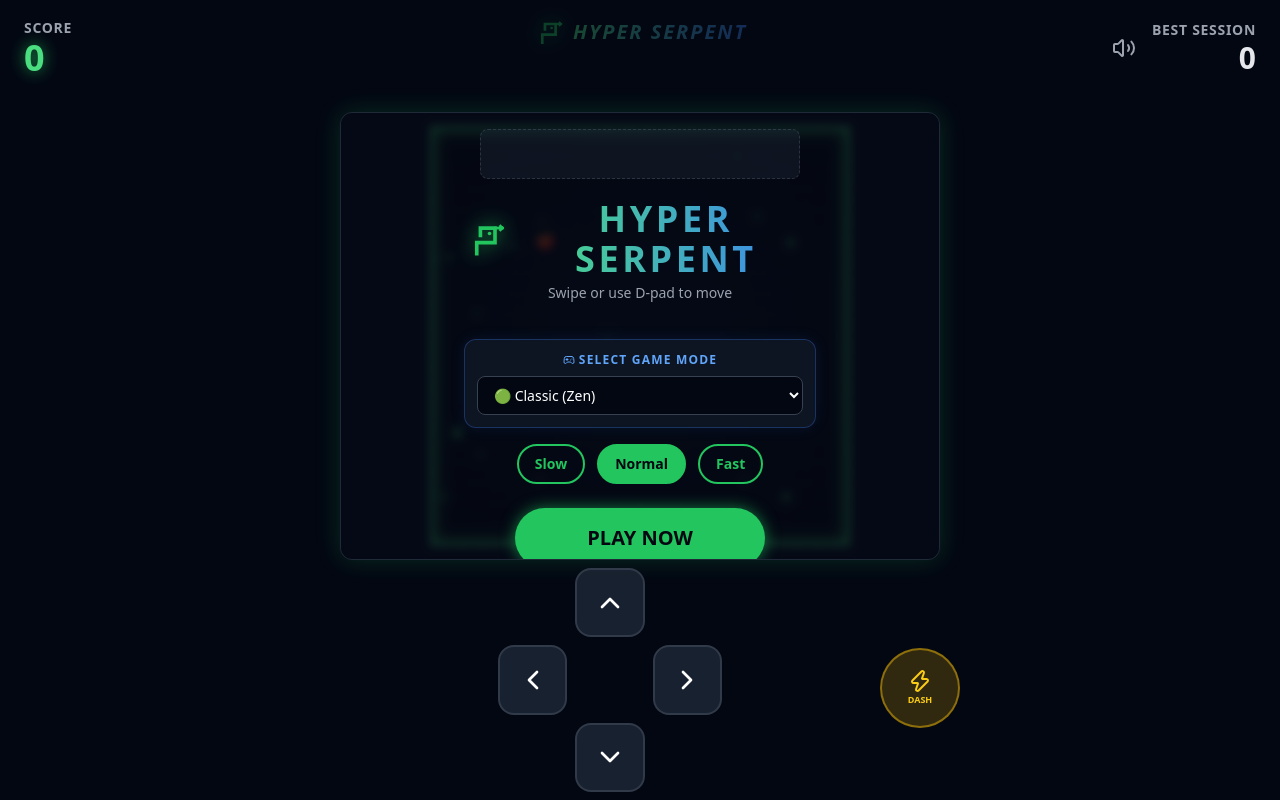
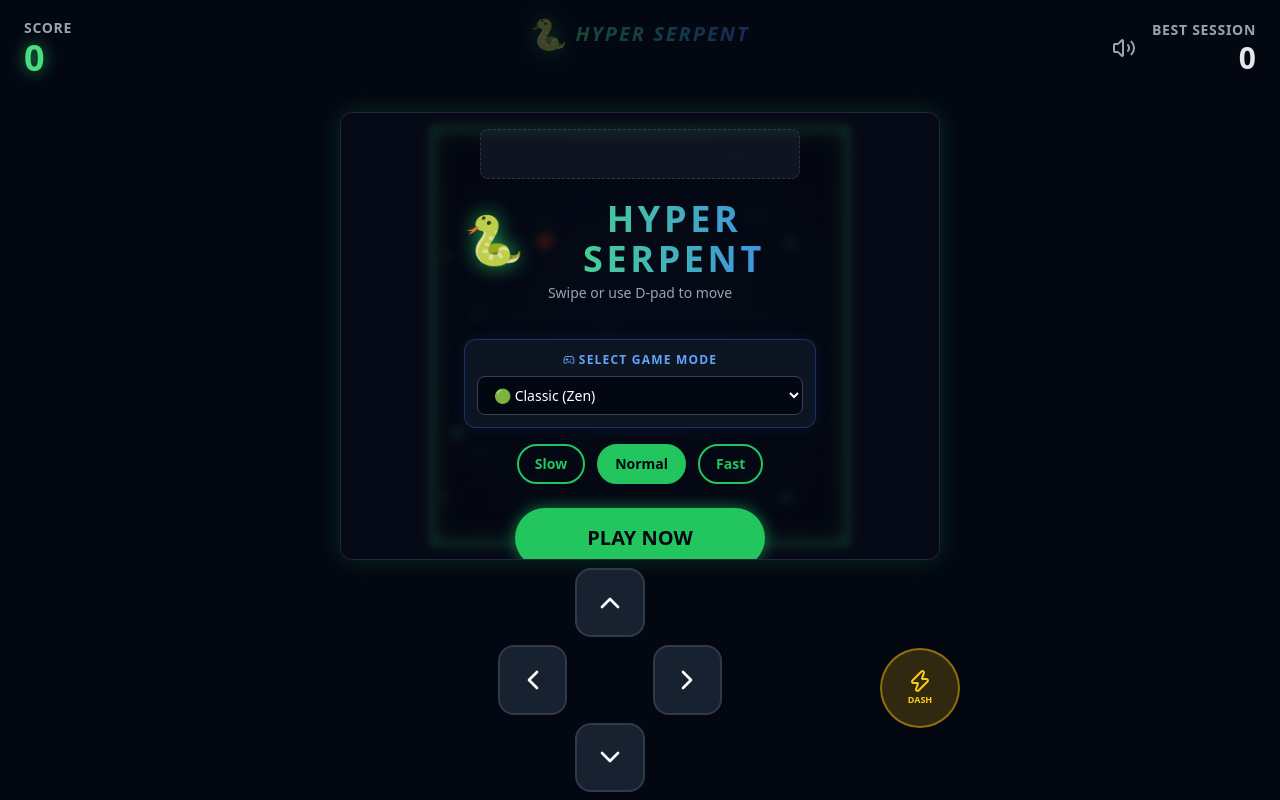
Before and after one commit to anupkaldate1-ops/Smartphone-Snake, a plain HTML site: page index.html in a window 1280 px wide. Drawn offline with nearby package versions, Linux system fonts and the light colour scheme.

```diff
--- a/index.html
+++ b/index.html
@@ -136,15 +136,9 @@
             </div>
         </div>
 
-        <!-- Sleek Custom SVG Logo -->
+        <!-- Sleek Custom Emoji Logo -->
         <div class="absolute left-1/2 top-4 transform -translate-x-1/2 flex items-center justify-center gap-2 opacity-30 pointer-events-none z-0 hidden md:flex">
-            <svg class="w-7 h-7 md:w-8 md:h-8 text-green-500 logo-glow" viewBox="0 0 24 24" fill="none" stroke="currentColor" stroke-width="2" stroke-linecap="square">
-               <polyline points="7,20 7,14 17,14 17,6 9,6 9,10" />
-               <circle cx="14" cy="9" r="1" fill="currentColor" stroke="none" />
-               <line x1="17" y1="6" x2="21" y2="6" stroke-width="1.5" />
-               <line x1="20" y1="5" x2="21" y2="6" stroke-width="1.5" />
-               <line x1="20" y1="7" x2="21" y2="6" stroke-width="1.5" />
-            </svg>
+            <span class="text-2xl md:text-3xl logo-glow">🐍</span>
             <span class="text-xl font-black italic tracking-widest text-transparent bg-clip-text bg-gradient-to-r from-green-400 to-blue-500">HYPER SERPENT</span>
         </div>
     </header>
@@ -172,13 +166,7 @@
                     </div>
 
                     <div class="flex items-center justify-center gap-2 mt-2 mb-1">
-                        <svg class="w-10 h-10 md:w-12 md:h-12 text-green-500 logo-glow" viewBox="0 0 24 24" fill="none" stroke="currentColor" stroke-width="2" stroke-linecap="square">
-                           <polyline points="7,20 7,14 17,14 17,6 9,6 9,10" />
-                           <circle cx="14" cy="9" r="1" fill="currentColor" stroke="none" />
-                           <line x1="17" y1="6" x2="21" y2="6" stroke-width="1.5" />
-                           <line x1="20" y1="5" x2="21" y2="6" stroke-width="1.5" />
-                           <line x1="20" y1="7" x2="21" y2="6" stroke-width="1.5" />
-                        </svg>
+                        <span class="text-4xl md:text-5xl logo-glow">🐍</span>
                         <h2 id="overlay-title" class="text-3xl md:text-4xl font-black text-transparent bg-clip-text bg-gradient-to-r from-green-400 to-blue-500 tracking-widest text-center">HYPER SERPENT</h2>
                     </div>
                     <p id="overlay-subtitle" class="text-gray-400 mb-2 text-center text-xs md:text-sm px-4">Swipe or use D-pad to move</p>
@@ -371,7 +359,7 @@
         let powerUp = null, floatingTexts = [], audioCtx, soundEnabled = true, screenShakeTime = 0, screenShakeMagnitude = 0, comboMultiplier = 1, comboTimeLeft = 0, maxComboTime = 4000;
         let currentGameMode = "Classic", walls = [], boss = null, portals = [], meteors = [], isTimeFrozen = false, timeFreezeStart = 0, lastPortalMoveTime = 0, bgParticles = [];
 
-        // NEW: Speed offset mechanism for our Ice Cube slow-down food!
+        // Speed offset mechanism for our Ice Cube slow-down food!
         let speedOffset = 0;
 
         function initParticles(themeName) {
@@ -436,7 +424,6 @@
                 if (comboTimeLeft <= 0) { comboMultiplier = 1; document.getElementById('comboDisplay').classList.add('hidden'); document.getElementById('combo-bar-bg').classList.add('hidden'); }
             }
 
-            // Target speed takes into account the new speedOffset from Ice Cube foods! Minimum speed is bounded by baseSpeed.
             const targetSpeed = Math.max(baseSpeed, speed + Math.floor(score/5) + speedOffset) * (isDashing ? 2.5 : 1);
             const currentSpeed = Math.min(targetSpeed, 35);
             if ((currentTime - lastRenderTime) / 1000 < 1/currentSpeed) return;
@@ -498,7 +485,6 @@
                         isTimeFrozen = true; timeFreezeStart = performance.now();
                         floatingTexts.push({x: headX, y: headY, text: "TIME FREEZE!", color: "#38bdf8", life: 40});
                     } else if (powerUp.type === 'slow') {
-                        // NEW: Ice cube cools down the game speed significantly!
                         speedOffset -= 5;
                         floatingTexts.push({x: headX, y: headY, text: "SPEED REDUCED!", color: "#93c5fd", life: 40});
                     } else {
@@ -531,7 +517,6 @@
                     let possibleTypes = ['cut'];
                     if (currentGameMode === 'Boss') possibleTypes.push('freeze');
 
-                    // NEW: Spawn the Ice Cube slowdown item ONLY if moving at 3x+ Combo Speeds
                     if (comboMultiplier >= 3) possibleTypes.push('slow');
 
                     powerUp = { x: pu.x, y: pu.y, spawnTime: performance.now(), type: possibleTypes[Math.floor(Math.random() * possibleTypes.length)] };
@@ -569,7 +554,6 @@
             if (currentGameMode === 'Portal') portals.forEach((p, index) => {
                 const time = performance.now() / 200;
                 ctx.strokeStyle = p.color; ctx.lineWidth = 3; ctx.shadowBlur = 15; ctx.shadowColor = p.color; ctx.beginPath();
-                // SAFETY: Safeguarded arc to never have a negative radius on very small screens
                 ctx.arc(p.x*tileSize + tileSize/2, p.y*tileSize + tileSize/2, Math.max(0.1, (tileSize/2-2) + Math.sin(time + index)*2), 0, Math.PI*2);
                 ctx.stroke();
             }); ctx.shadowBlur = 0;
```
